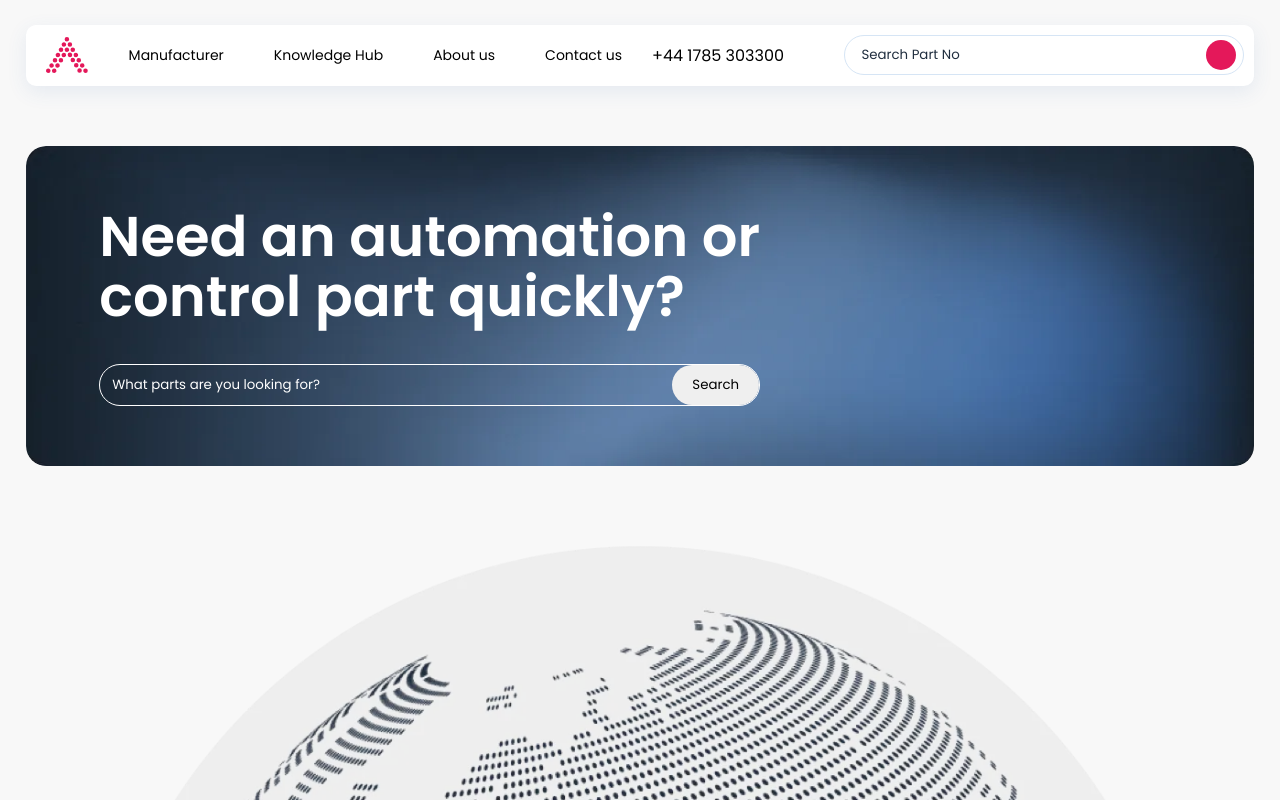
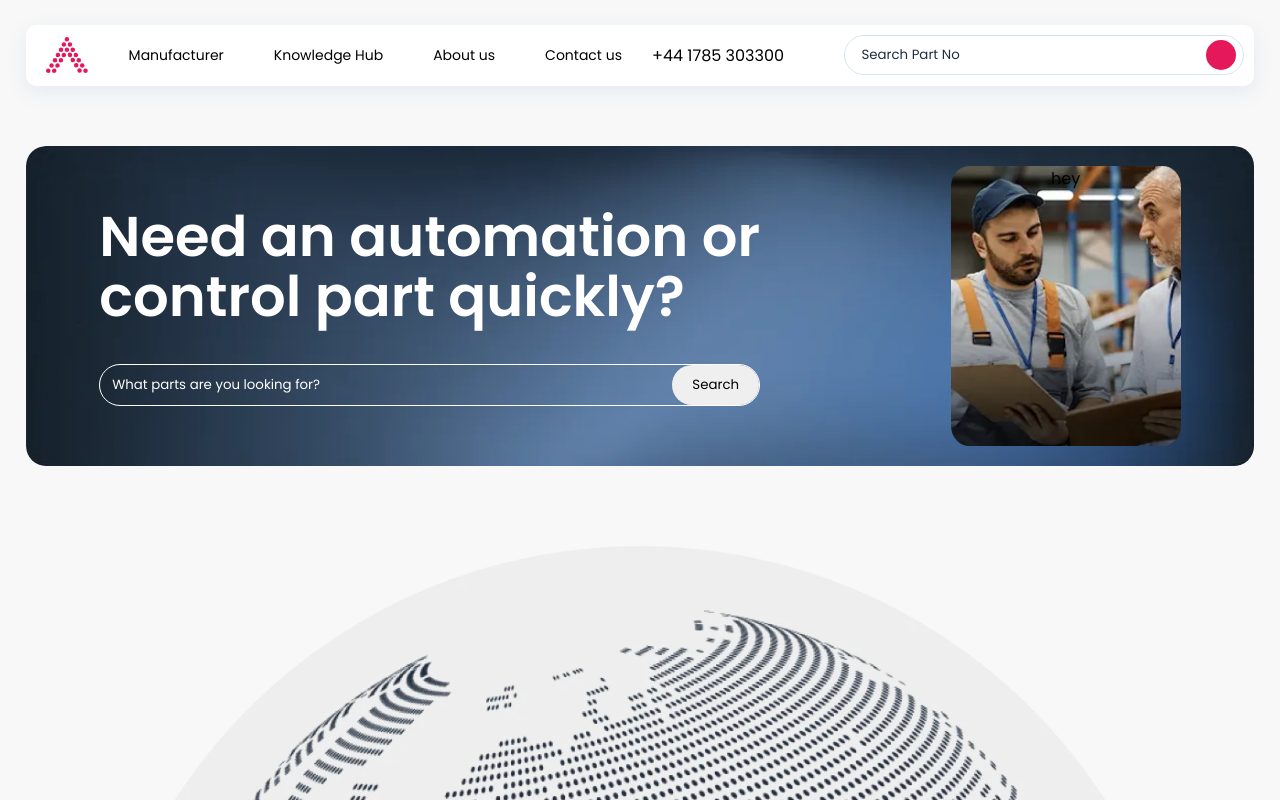
Before and after one commit to emmanuelojiji/eua-refresh, a React (Create React App) app: page / in a window 1280 px wide. Shown: the top 800 px of the page. Built offline with nearby package versions, Linux system fonts and the light colour scheme.

Commit message:
feat: card added to hero

```diff
--- a/src/App.js
+++ b/src/App.js
@@ -24,6 +24,10 @@ function App() {
               <button>Search</button>
             </div>
           </div>
+
+          <div className="hero-right">
+            <div className="card-1">hey</div>
+          </div>
         </section>
 
         <ValueProposition />
--- a/src/App.scss
+++ b/src/App.scss
@@ -19,12 +19,24 @@
   border-radius: 20px;
   display: flex;
   align-items: center;
+  justify-content: space-between;
   padding-left: 6%;
+  padding-right: 6%;
   margin-top: calc(61px + 50px);
 
   .hero-left {
     display: flex;
     flex-direction: column;
+  }
+
+  .card-1 {
+    height: 280px;
+    width: 230px;
+    background: brown;
+    background: url("./media/card.webp");
+    background-size: cover;
+    background-position: center;
+    border-radius: 18px;
   }
 
   h1 {
```
Also changed, not shown: src/media/card.webp (added).
